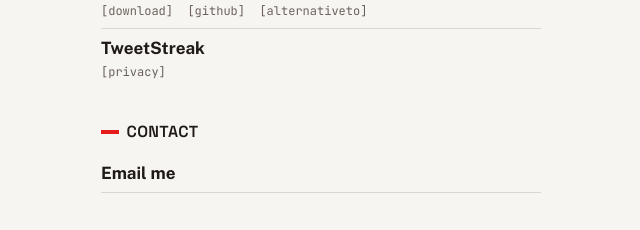
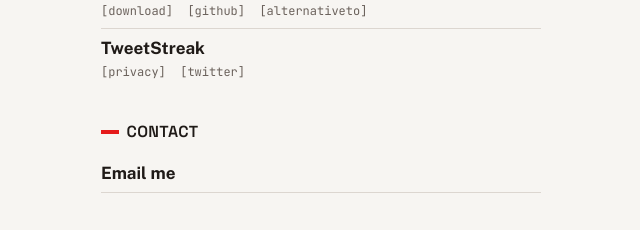
Before and after one commit to weskcode/littlelink, a plain HTML site: page index.html in a window 1280 px wide. Shown: the part 914-1144 px from the top of the page, 319-959 px from the left. Drawn offline with nearby package versions, Linux system fonts and the light colour scheme.

Commit message:
Add TweetStreak Twitter link

```diff
--- a/index.html
+++ b/index.html
@@ -107,6 +107,7 @@
           <a class="row" href="https://tweetstreak.apphq.online/" target="_blank" rel="noopener">TweetStreak</a>
           <p class="app__socials">
             <a href="https://github.com/weskcode/tweetstreak-privacy" target="_blank" rel="noopener">[privacy]</a>
+            <a href="https://x.com/TweetStreakApp" target="_blank" rel="noopener">[twitter]</a>
           </p>
         </div>
       </div>
```
